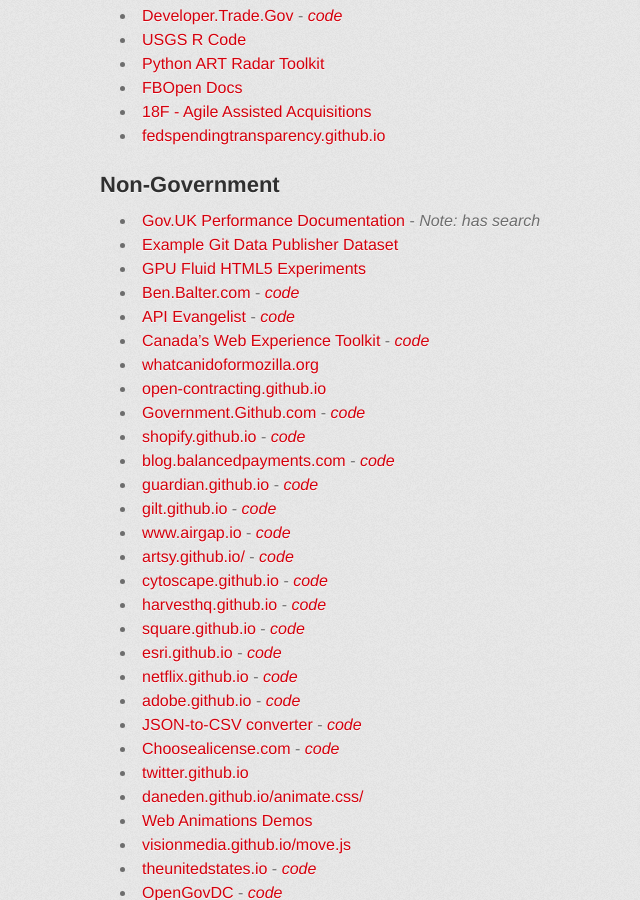
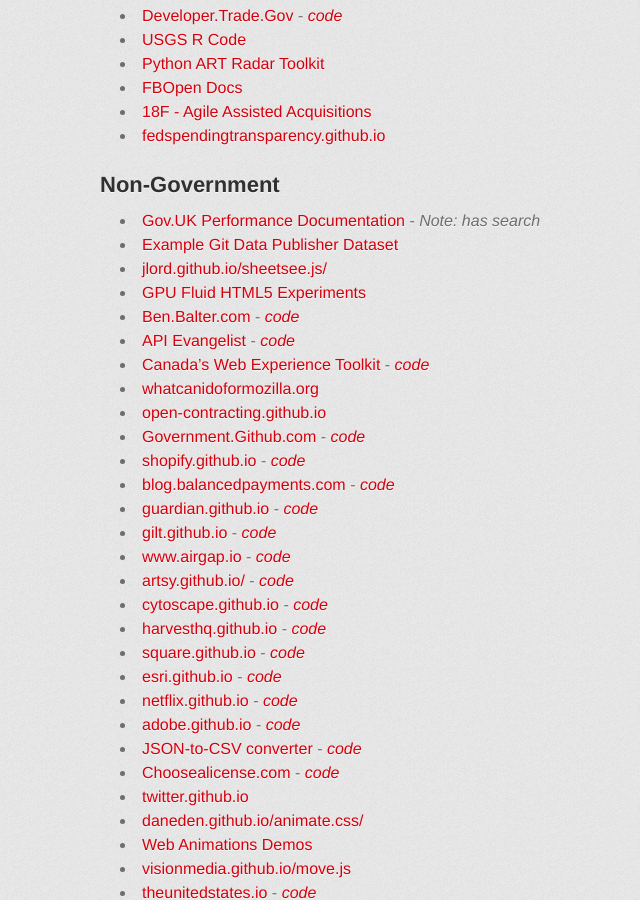
Before and after one commit to GSA/Open-Data-Collaboration-Sandbox, a Jekyll site: the page built from website_examples.md, in a window 1280 px wide and 900 px high, scrolled down 910 px. Shown: the whole window, without its empty margins (230-870 px from the left). Built offline with Jekyll 4.4.1, drawn with Linux system fonts in a browser that asks for light colours; some web fonts are replaced.

Commit message:
adding another private site

```diff
--- a/website_examples.md
+++ b/website_examples.md
@@ -45,6 +45,7 @@
 
 * [Gov.UK Performance Documentation](http://alphagov.github.io/performanceplatform-documentation) - _Note: has search_
 * [Example Git Data Publisher Dataset](http://git-data-publisher.github.io/Transactions-over-25-000-in-the-Foreign-and-Commonwealth-Office/)
+* [jlord.github.io/sheetsee.js/](http://jlord.github.io/sheetsee.js/)
 * [GPU Fluid HTML5 Experiments](http://haxiomic.github.io/GPU-Fluid-Experiments/html5/)
 * [Ben.Balter.com](http://ben.balter.com) - *[code](https://github.com/benbalter/benbalter.github.com)*
 * [API Evangelist](http://www.apievangelist.com) - *[code](https://github.com/kinlane/api-evangelist)*
```
